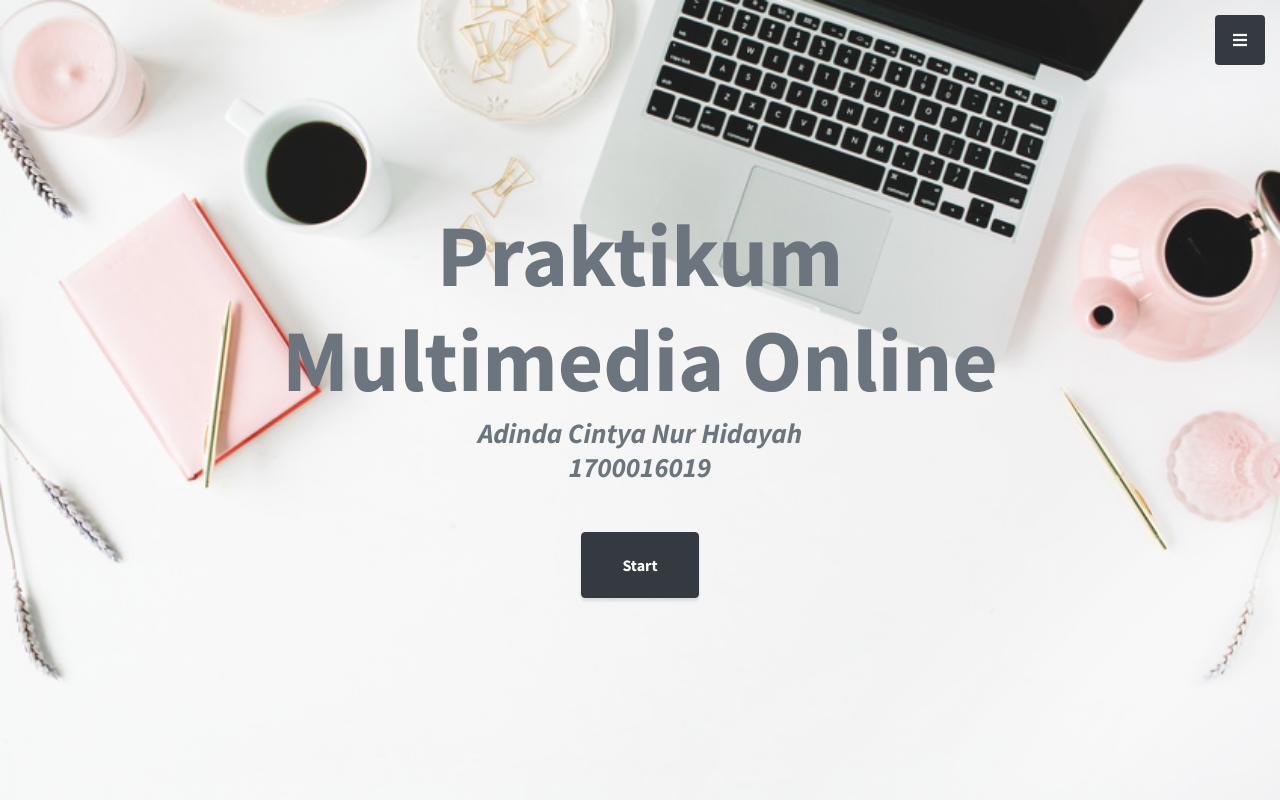
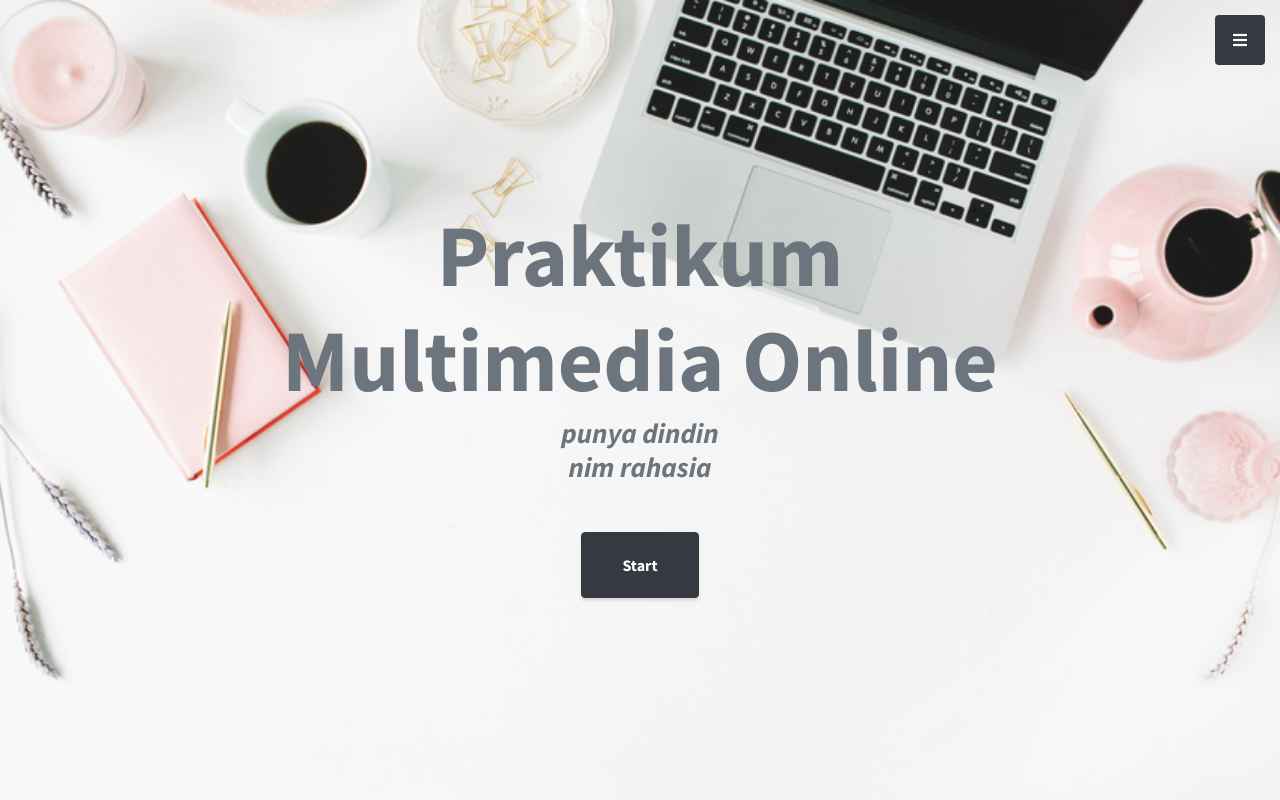
Before and after one commit to adinda1700016019/MultimediaOnline, a plain HTML site: page index.html in a window 1280 px wide. Shown: the top 800 px of the page. Drawn offline with Linux system fonts and the light colour scheme.

Commit message:
Update index.html

```diff
--- a/index.html
+++ b/index.html
@@ -75,8 +75,8 @@
     <div class="container text-center my-auto">
       <h1 class="mb-1">Praktikum <br>Multimedia Online</h1>
       <h3 class="mb-5">
-        <em>Adinda Cintya Nur Hidayah
-        <br>1700016019</em>
+        <em>punya dindin
+        <br>nim rahasia</em>
       </h3>
       <a class="btn btn-dark btn-xl js-scroll-trigger" href="#portfolio">Start</a>
     </div>
```
